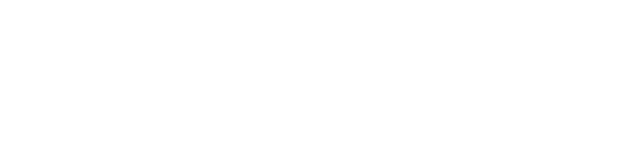
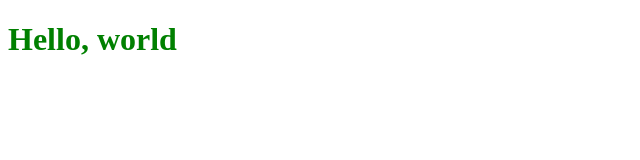
Before and after one commit to AzievMajid/Onerep, a plain HTML site: page index.html in a window 1280 px wide. Shown: the whole page, without its empty margins (0-640 px from the left). Drawn offline with Linux system fonts and the light colour scheme.

Commit message:
Добавили Hello, world

```diff
--- a/index.html
+++ b/index.html
@@ -5,8 +5,11 @@
   <meta name="viewport" content="width=device-width, initial-scale=1.0">
   <meta http-equiv="X-UA-Compatible" content="ie=edge">
   <title>Document</title>
+  <link rel="stylesheet" href="style.css">
 </head>
 <body>
 
+  <h1>Hello, world</h1>
+
 </body>
 </html>
--- a/style.css
+++ b/style.css
@@ -0,0 +1,3 @@
+h1{
+  color: green;
+}
```
